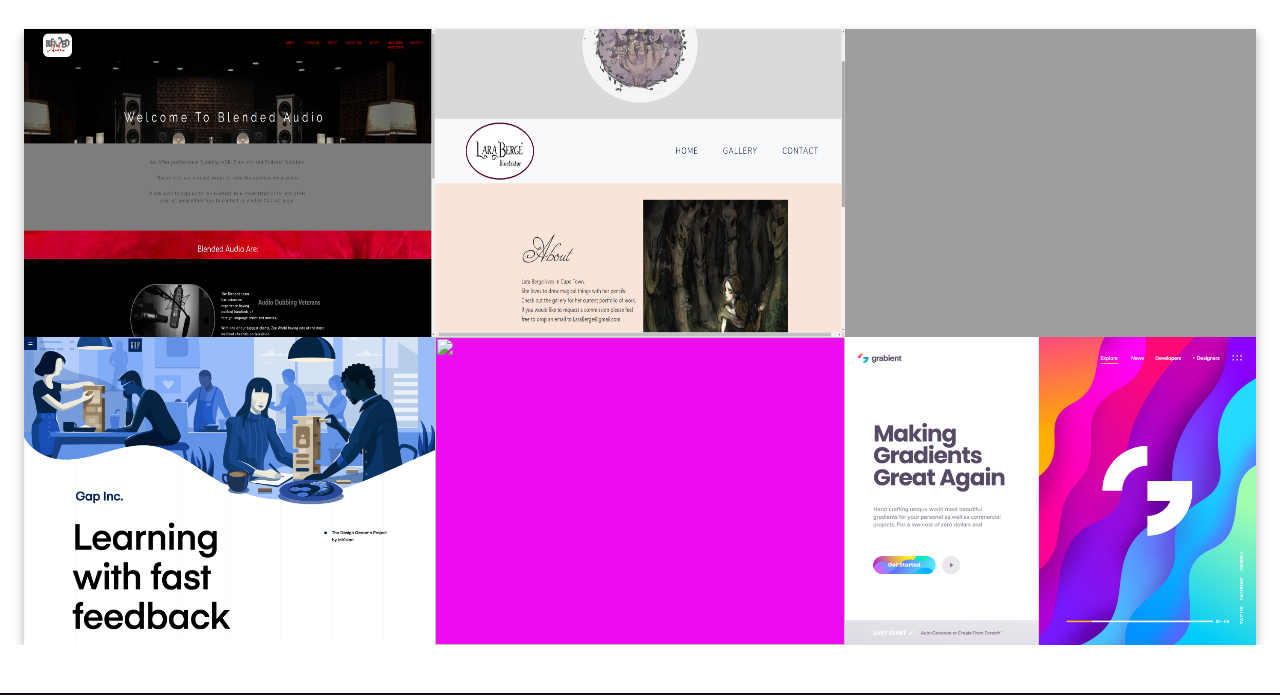
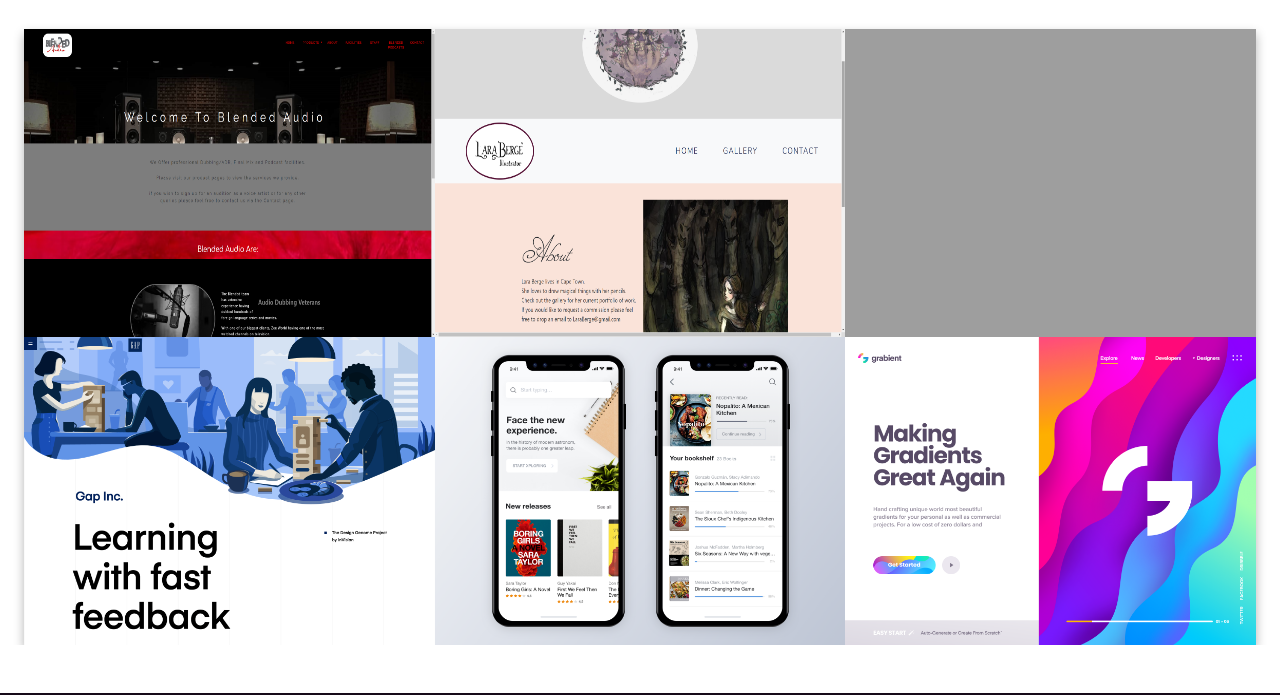
Before and after one commit to MaxDeale/dealeDevelopment, a website: page work.html in a window 1280 px wide. Shown: the part 440-1135 px from the top of the page. Drawn offline with Linux system fonts and the light colour scheme; the site is published under a folder, as on GitHub Pages, so addresses that start at the root find nothing; a web font is replaced by a local one.

Commit message:
Add files via upload

```diff
--- a/work.html
+++ b/work.html
@@ -95,7 +95,7 @@
                 </div>
                 <div class="item">
                     <div class="item-image">
-                        <img src="/dist/img/items/item5.png" alt="">
+                        <img src="dist/img/items/item5.png" alt="">
                     </div>
                     <div class="item-text">
                         <div class="item-text-wrap">
```
